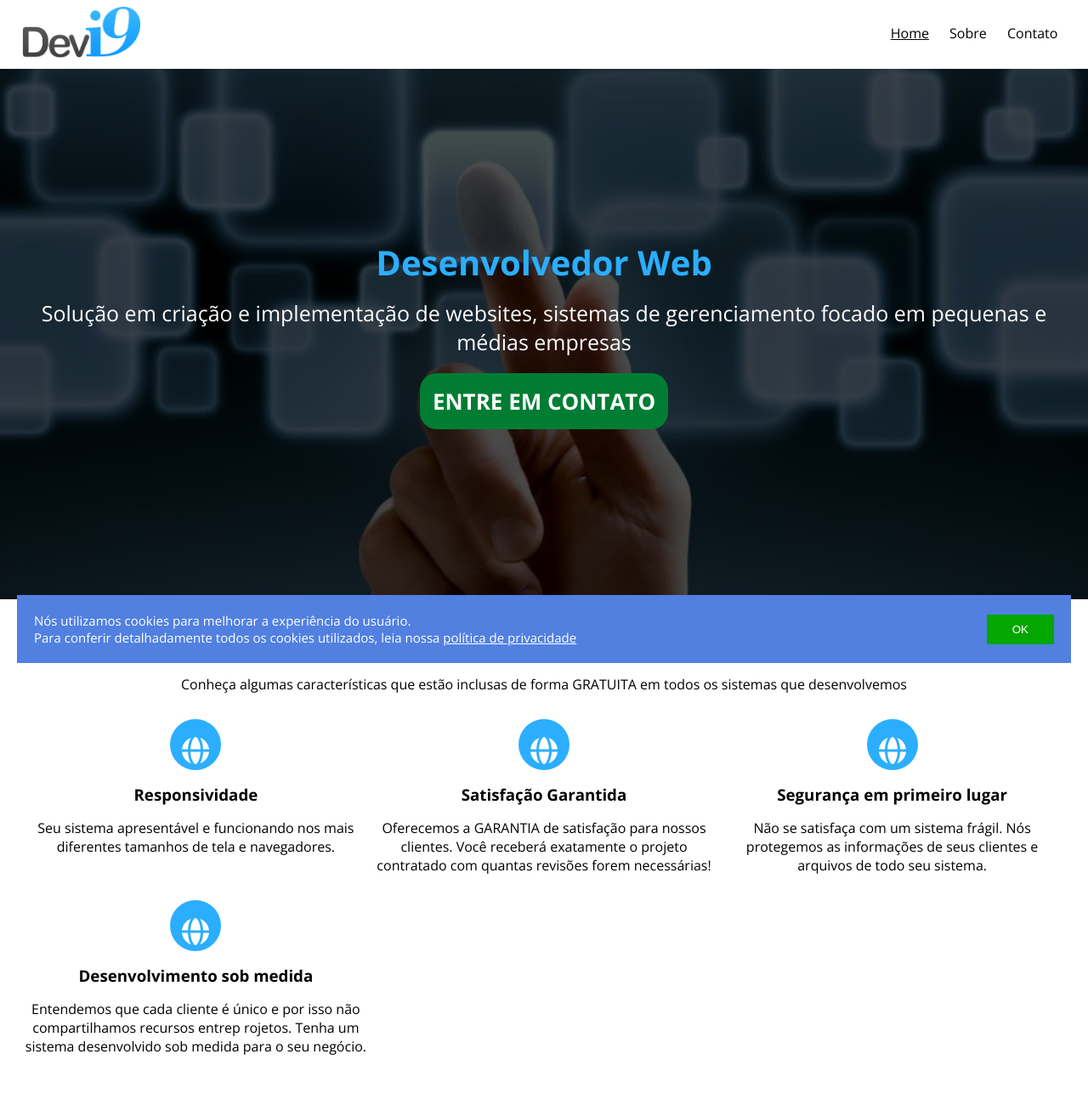
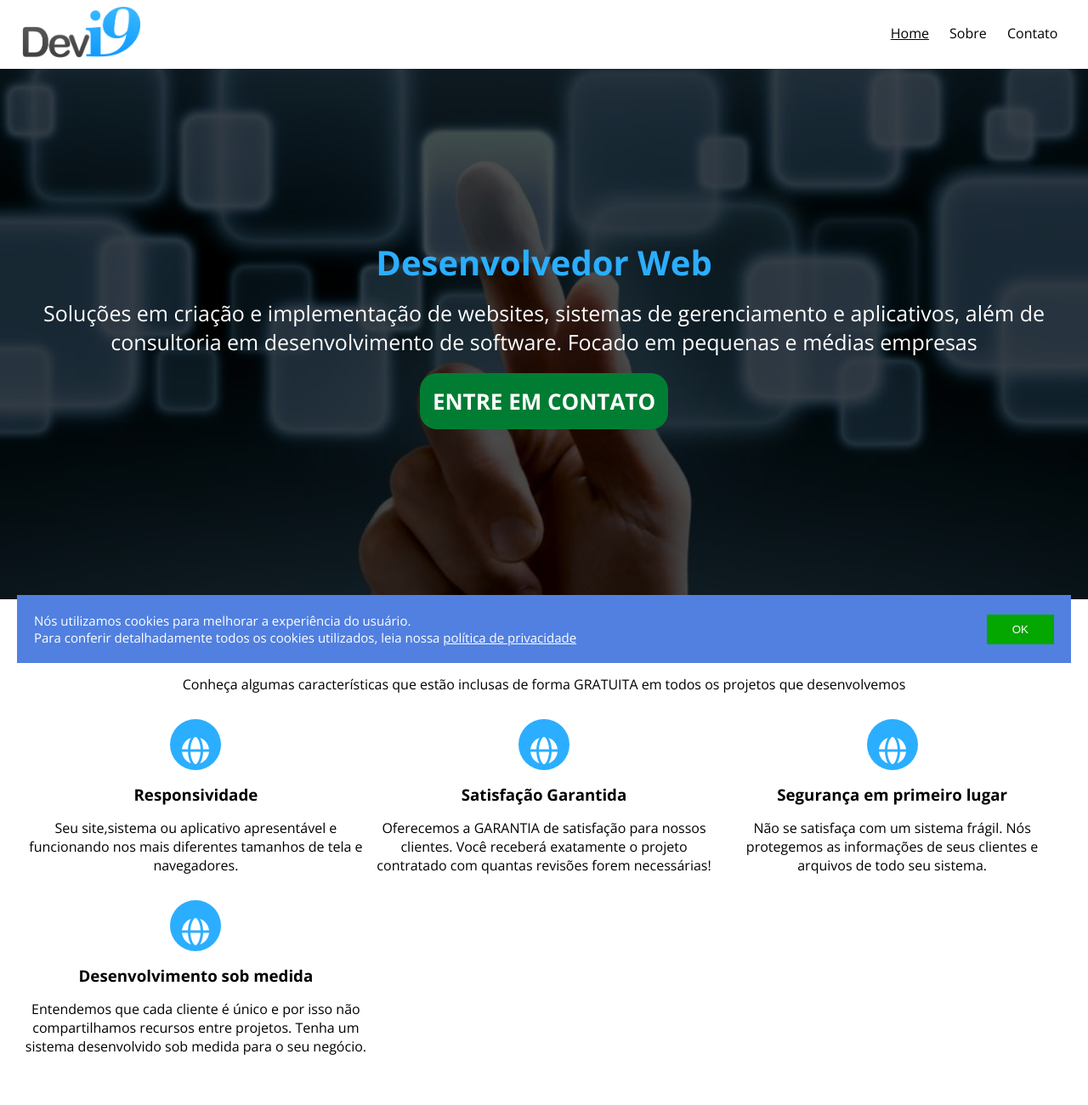
Before and after one commit to gustavoalvesdev/site-devi9, a plain HTML site: page index.html in a window 1280 px wide. Shown: the top 1300 px of the page at 85% size. Drawn offline with nearby package versions, Linux system fonts and the light colour scheme.

Commit message:
Atualizar o index.html

```diff
--- a/index.html
+++ b/index.html
@@ -48,9 +48,9 @@
         <div class="container">
             <h2>Desenvolvedor Web</h2>
             <p>
-                Solução em criação e implementação de websites, sistemas de gerenciamento focado em pequenas e médias empresas
+                Soluções em criação e implementação de websites, sistemas de gerenciamento e aplicativos, além de consultoria em desenvolvimento de software. Focado em pequenas e médias empresas
 			</p>
-            <a href="contato.html" class="btn-contato">
+            <a target="_blank" href="https://wa.me/5511996531308" class="btn-contato">
                ENTRE EM CONTATO
             </a>
             <!-- btn-contato -->
@@ -63,7 +63,7 @@
             <div>
 
                 <h2>Diferenciais</h2>
-                <p>Conheça algumas características que estão inclusas de forma GRATUITA em todos os sistemas que desenvolvemos</p>
+                <p>Conheça algumas características que estão inclusas de forma GRATUITA em todos os projetos que desenvolvemos</p>
             </div>
             <!-- line-text -->
             <div class="icones-diferenciais" id="services">
@@ -73,7 +73,7 @@
                         <i class="fa-solid fa-globe"></i>
                     </div>
                     <h3>Responsividade</h3>
-                    <p>Seu sistema apresentável e funcionando nos mais diferentes tamanhos de tela e navegadores.</p>
+                    <p>Seu site,sistema ou aplicativo apresentável e funcionando nos mais diferentes tamanhos de tela e navegadores.</p>
                 </div>
                 <!-- box-icone-single -->
 
@@ -100,7 +100,7 @@
                         <i class="fa-solid fa-globe"></i>
                     </div>
                     <h3>Desenvolvimento sob medida</h3>
-                    <p>Entendemos que cada cliente é único e por isso não compartilhamos recursos entrep rojetos. Tenha um sistema desenvolvido sob medida para o seu negócio.</p>
+                    <p>Entendemos que cada cliente é único e por isso não compartilhamos recursos entre projetos. Tenha um sistema desenvolvido sob medida para o seu negócio.</p>
                 </div>
                 <!-- box-icone-single -->
 
@@ -211,7 +211,7 @@
                     <p>Loja Virtual completa com Integração com Meios de Pagamento e Frete</p>
                 </div>
                 <!-- card-box-text- -->
-                <a class="link-post" href="https://anastasiaestetica.com.br/" target="_blank"><i class="fas fa-eye"></i> Ver Projeto</a>
+                <a class="link-post" href="https://amoreljoias.com.br/" target="_blank"><i class="fas fa-eye"></i> Ver Projeto</a>
                 <div class="clear"></div>
                 <div class="borda-baixo"></div>
             </div>
```
